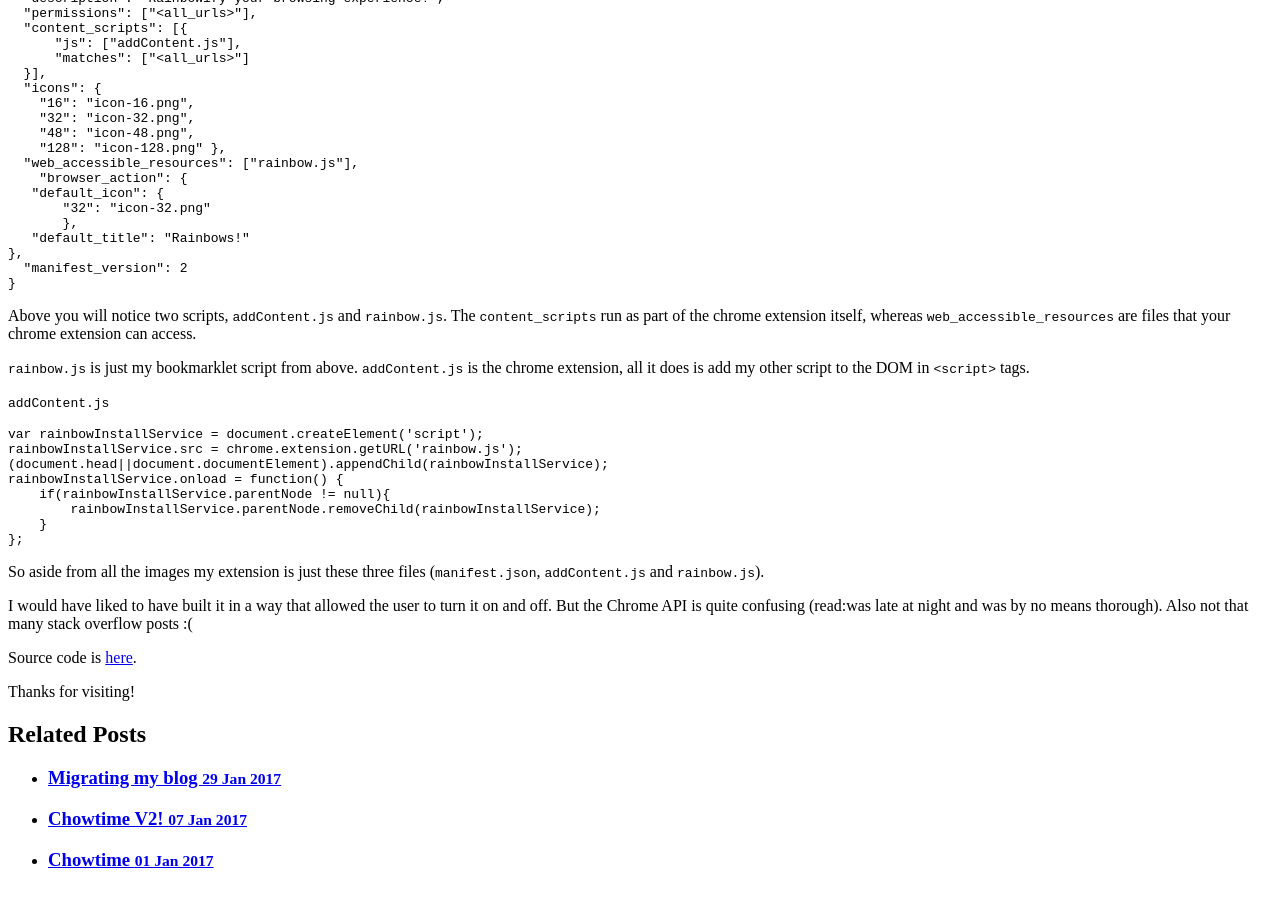
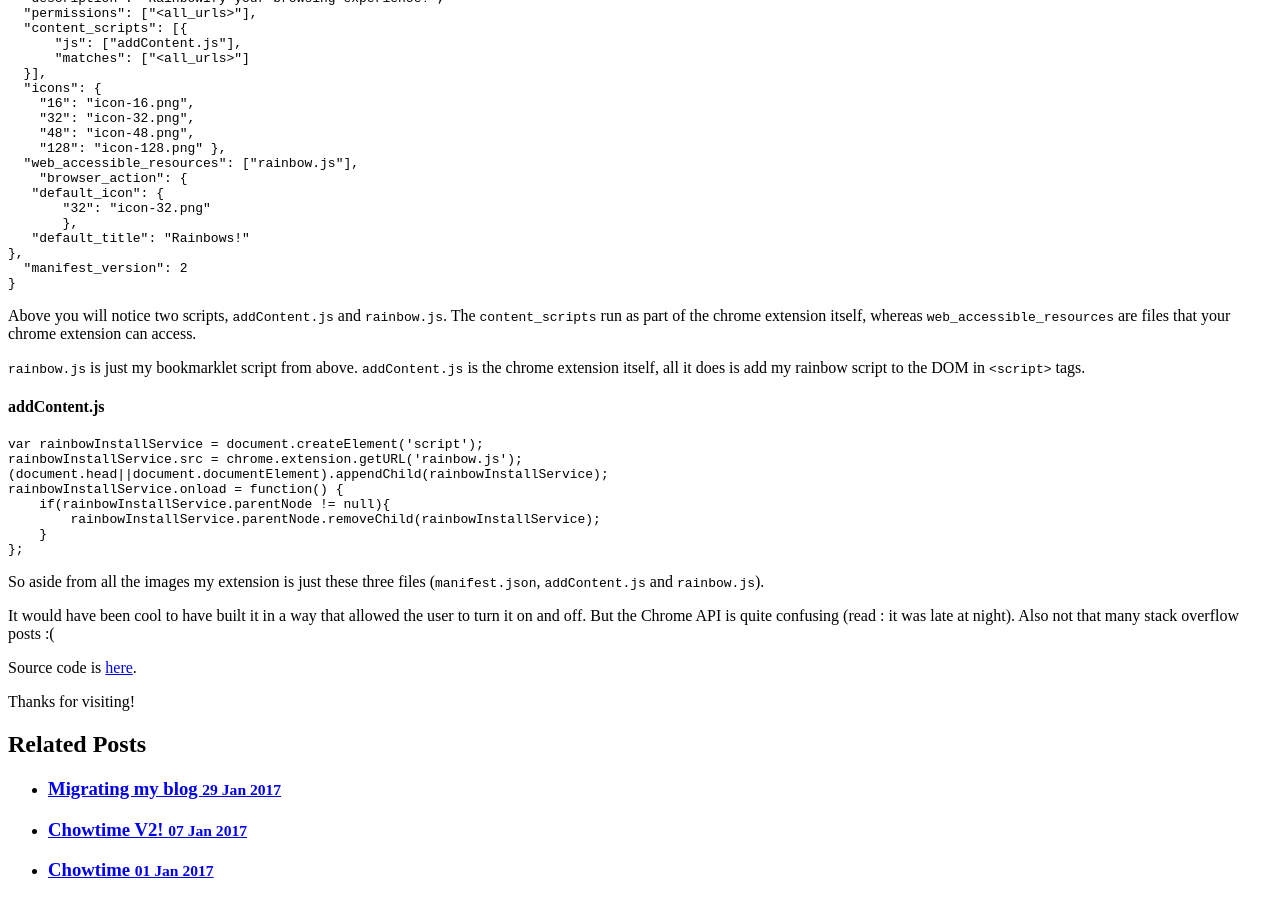
Before and after one commit to foopod/blog-2.0, a Jekyll site: the page built from _posts/2017-02-01-making-a-chrome-extension.md, in a window 1280 px wide and 900 px high, scrolled down 1252 px. Built offline with Jekyll 4.4.1, drawn with Linux system fonts in a browser that asks for light colours; nearby versions of some CDN libraries; some web fonts are replaced.

Commit message:
Update 2017-02-01-making-a-chrome-extension.md

````diff
--- a/_posts/2017-02-01-making-a-chrome-extension.md
+++ b/_posts/2017-02-01-making-a-chrome-extension.md
@@ -84,9 +84,9 @@ First off you have to make a `manifest.json` to declare information about your a
 
 Above you will notice two scripts, `addContent.js` and `rainbow.js`. The `content_scripts` run as part of the chrome extension itself, whereas `web_accessible_resources` are files that your chrome extension can access.
 
-`rainbow.js` is just my bookmarklet script from above. `addContent.js` is the chrome extension, all it does is add my other script to the DOM in `<script>` tags.
+`rainbow.js` is just my bookmarklet script from above. `addContent.js` is the chrome extension itself, all it does is add my rainbow script to the DOM in `<script>` tags.
 
-`addContent.js`
+#### addContent.js
 
 ```
 var rainbowInstallService = document.createElement('script');
@@ -101,7 +101,7 @@ rainbowInstallService.onload = function() {
 
 So aside from all the images my extension is just these three files (`manifest.json`, `addContent.js` and `rainbow.js`).
 
-I would have liked to have built it in a way that allowed the user to turn it on and off. But the Chrome API is quite confusing (read:was late at night and was by no means thorough). Also not that many stack overflow posts :(
+It would have been cool to have built it in a way that allowed the user to turn it on and off. But the Chrome API is quite confusing (read : it was late at night). Also not that many stack overflow posts :(
 
 Source code is [here](https://github.com/foopod/rainbows-for-all/).
 
````
